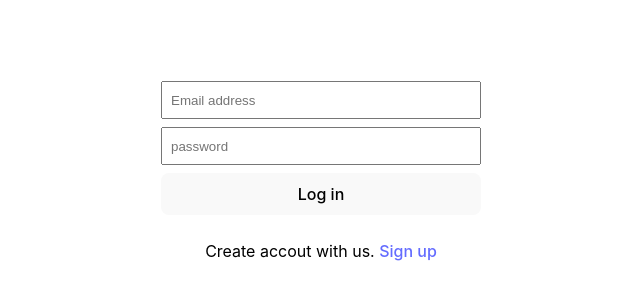
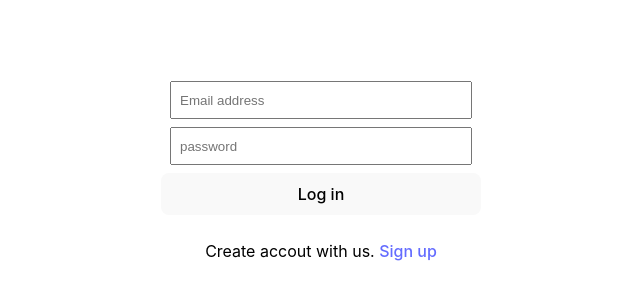
Before and after one commit to JulieWilly/Teach2Give_Final_project_Food_deliverly_system, a React (Vite) app in the folder client/: page / in a window 1280 px wide. Shown: the part 220-520 px from the top of the page, without its empty margins (319-959 px from the left). Built offline with nearby package versions, Linux system fonts and the light colour scheme.

Commit message:
adding the login forms and formik to handle validation

```diff
--- a/client/src/Cutomers_Section/pages/User_access/Sign_in.jsx
+++ b/client/src/Cutomers_Section/pages/User_access/Sign_in.jsx
@@ -1,19 +1,86 @@
-import React from 'react';
-import {Link} from 'react-router-dom'
+import React, { useState } from "react";
+import { Link } from "react-router-dom";
 import "./user_access.css";
+import { useFormik } from "formik";
+import * as Yup from "yup";
+import axios from "axios";
+import { VITE_API_URL_BASE } from "../../../configs/configs";
 
 const Sign_in = () => {
-    return (
-      <form>
-        <input type="text" placeholder="Email address" />
-        <input type="text" placeholder="password" />
-        <button>Log in</button>
-        <p>
-          Create accout with us. <Link to={"/sign_up"}> Sign up</Link>
-        </p>
-      </form>
-    );
-}
+  const [input, setInputs] = useState();
+  const [loading, setLoading] = useState();
+  const [error, setError] = useState();
 
+  const handleSubmit = async (values) => {
+    try {
+      setLoading(true)
+      setError(false)
+
+      const login = await axios.post(`${VITE_API_URL_BASE}/login`, {
+        custEmail: values.custEmail,
+        password: values.password
+      }).catch(error => console.log(error))
+
+      if(login.data.message=== 'success'){
+        alert('Logged in successfully.')
+      }
+    } catch (error) {
+      console.log(error);
+      setError(error);
+    } finally {
+      setLoading(false);
+    }
+  };
+  const formValidation = Yup.object({
+    custEmail: Yup.string()
+      .email("Incorrect email format.")
+      .required("Customer email address required."),
+    password: Yup.number()
+      .required("Password required.")
+      .integer("Password should be a number."),
+  });
+  const formik = useFormik({
+    initialValues: {
+      custEmail: "",
+      password: "",
+    },
+    onSubmit: handleSubmit,
+    validationSchema: formValidation,
+  });
+  return (
+    <form onSubmit={formik.handleSubmit}>
+      <div>
+        <input
+          type="text"
+          placeholder="Email address"
+          name="custEmail"
+          value={formik.values.custEmail}
+          onChange={formik.handleChange}
+          onBlur={formik.handleBlur}
+        />
+        {formik.touched.custEmail && formik.errors.custEmail && (
+          <p>{formik.errors.custEmail}</p>
+        )}
+      </div>
+      <div>
+        <input
+          type="text"
+          placeholder="password"
+          name="password"
+          value={formik.values.password}
+          onChange={formik.handleChange}
+          onBlur={formik.handleBlur}
+        />
+        {formik.touched.password && formik.errors.password && (
+          <p>{formik.errors.password}</p>
+        )}
+      </div>
+      <button type="submit">Log in</button>
+      <p>
+        Create accout with us. <Link to={"/sign_up"}> Sign up</Link>
+      </p>
+    </form>
+  );
+};
 
 export default Sign_in;
```
Also changed, not shown: 1 other file (tests, documents, lock files or other folders).
